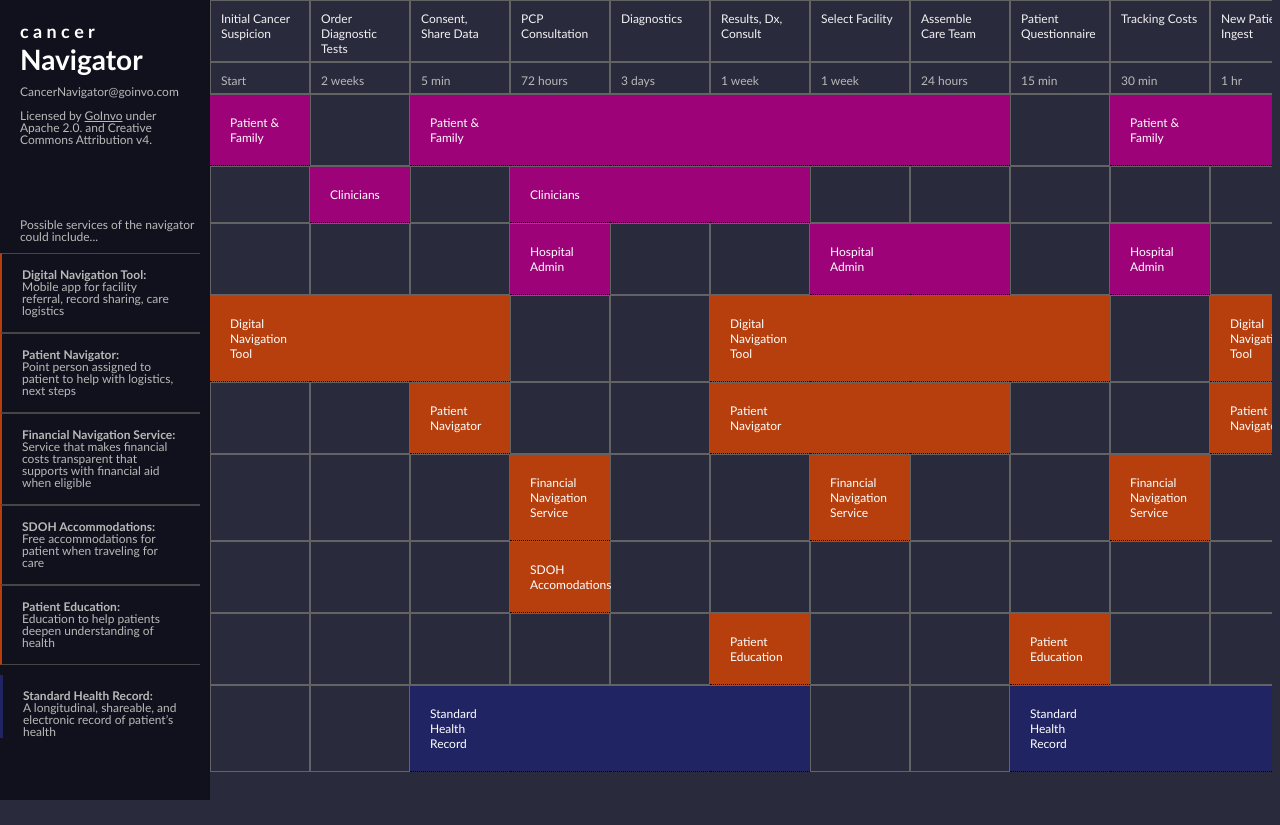
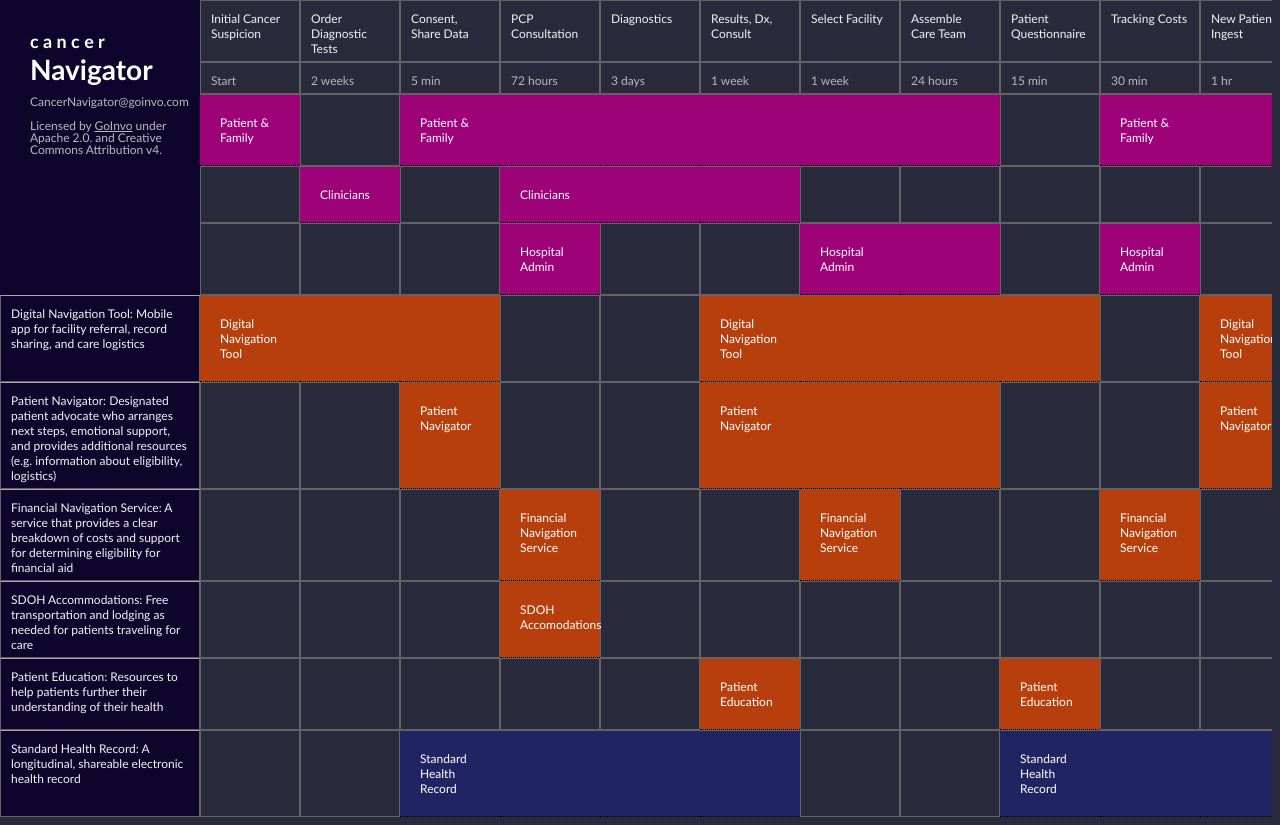
Before and after one commit to goinvo/cancernavigator, a plain HTML site: page index.html in a window 1280 px wide. Before the commit the page ends 800 px from the top, so only its background shows below. Drawn offline with Linux system fonts and the light colour scheme.

Commit message:
Add row formatting and align legend w/ row

```diff
--- a/index.css
+++ b/index.css
@@ -117,19 +117,6 @@ body {
     text-align: left;
 }
 
-.side-nav {
-    height: 100%; /* Full-height: remove this if you want "auto" height */
-    width: 200px; /* Set the width of the sidebar */
-    background-color: none;
-    color: white;
-    position: fixed; /* Fixed Sidebar (stay in place on scroll) */
-    z-index: 1; /* Stay on top */
-    top: 0; /* Stay at the top */
-    background-color: rgb(17, 17, 29);
-    padding: 0px 10px 0px 0px;
-    margin-top: 0px;
-}
-
 .footer {
     font-size: 12px;
     padding-left: 20px;
@@ -141,32 +128,11 @@ body {
     width: 175px; /* Set the width of the sidebar */
 }
 
-
-#myPanel {
-    position: fixed;
-    top: 0;
-    right: -300px;
-    width: 350px;
-    height: 100%;
-    background-color: rgb(23, 23, 39);
-    box-shadow: 0px 0px 10px rgba(0, 0, 0, 0.5);
-    transition: left 0.3s ease-in-out;
-    z-index: 1000;
-  }
-
-  #myPanel.show {
-    right: 0;
-  }
-
-  #myDiv {
-    cursor: pointer;
-  }
-
 .grid-container {
     display: grid; /* May want a mobile version that is a different display that's flexible, responsive */
-    grid-template-columns: 100px 100px 100px 100px 100px 100px 100px 100px 100px 100px 100px 100px 100px 100px 100px 100px 100px 100px 100px 100px 100px;
+    grid-template-columns: 200px 100px 100px 100px 100px 100px 100px 100px 100px 100px 100px 100px 100px 100px 100px 100px 100px 100px 100px 100px 100px 100px;
     background-color: none;
-    margin-left: 210px;
+    margin-left: 0px;
     padding-right: 40px;
     overflow-x:auto;
     overflow-y:auto;
@@ -182,15 +148,6 @@ body {
     font-family: 'Gill Sans', 'Gill Sans MT', Calibri, 'Trebuchet MS', sans-serif;
 }
 
-.side-panel {
-    font-family: 'Gill Sans', 'Gill Sans MT', Calibri, 'Trebuchet MS', sans-serif;
-    text-align: left;
-    font-size: 16px;
-    padding-top: 20px;
-    padding-left: 30px;
-    margin-bottom: 5px;
-    color:#ffffff;
-}
 
 .pink {
     color:#ffffff;
--- a/index.html
+++ b/index.html
@@ -1,7 +1,5 @@
 <!DOCTYPE html>
-<html>
-
-<head>
+<html><head>
   <link rel="stylesheet" href="index.css">
   <script src="index.js"></script>
 
@@ -10,7 +8,19 @@
 
 <body>
 
-<div class="side-nav">
+
+
+<div class="grid-container">
+<div class="grid-item grid-sidebar-first" style="
+  grid-row-start: 1;
+  grid-row-end: 6;
+  background-color: rgb(14, 5, 45);
+  left: 0;
+  top: 0;
+  border: 0;
+  position: sticky;
+  z-index: 1003;
+">
 <p class="alignleft big-font">c a n c e r<br><span class="huge-font">Navigator</span></p>
 <p class="alignleft small-font">
   CancerNavigator@goinvo.com<br>
@@ -18,110 +28,75 @@
   Licensed by
   <a href="https://www.goinvo.com" style="color:#b9b9b9">GoInvo</a>
   under Apache 2.0. and Creative Commons Attribution v4.
-  </p>
-  <div>
-    <p class="services-description">
-    Possible services of the navigator could include...
-    </p>
-  </div>
-  <div>
-    <p class="alignleft small-font-purple">
-      <b>Digital Navigation Tool:</b><br>
-      Mobile app for facility referral, record sharing, care logistics
-      </p>
-    <p class="alignleft small-font-purple">
-      <b>Patient Navigator:</b><br>
-      Point person assigned to patient to help with logistics, next steps
-      </p>
-    <p class="alignleft small-font-purple">
-      <b>Financial Navigation Service:</b><br>
-      Service that makes financial costs transparent that supports with financial aid when eligible
-      </p>
-    <p class="alignleft small-font-purple">
-      <b>SDOH Accommodations:</b><br>
-      Free accommodations for patient when traveling for care
-      </p>
-    <p class="alignleft small-font-purple">
-      <b>Patient Education:</b><br>
-      Education to help patients deepen understanding of health
-      </p>
-    <p class="alignleft small-font-blue" style="padding-bottom: 0px;">
-      <b>Standard Health Record:</b><br>
-      A longitudinal, shareable, and electronic record of patient’s health
-      </p>
-  </div>
-</div>
-
-<div class="grid-container">
-<!--Titles-->
-  <div class="grid-item">Initial Cancer Suspicion</div>
-  <div class="grid-item">Order Diagnostic Tests</div>
-  <div class="grid-item">Consent, Share Data</div>
-  <div class="grid-item">PCP Consultation</div>
-  <div class="grid-item">Diagnostics</div>
-  <div class="grid-item">Results, Dx, Consult</div>
-  <div class="grid-item">Select Facility</div>
-  <div class="grid-item">Assemble Care Team</div>
-  <div class="grid-item">Patient Questionnaire</div>
-  <div class="grid-item">Tracking Costs</div>
-  <div class="grid-item">New Patient Ingest</div>
-  <div class="grid-item">Results, Dx, Consult rd 2</div>
-  <div class="grid-item">Build Care Plan</div>
-  <div class="grid-item">Treatment</div>
-  <div class="grid-item">Trials, Research</div>
-  <div class="grid-item">Remission</div>
-  <div class="grid-item">Payment</div>
-  <div class="grid-item">Transition to Adult Care</div>
-  <div class="grid-item">Routine Checkups</div>
-  <div class="grid-item">Palliative Care</div>
-  <div class="grid-item">End of Life</div>
+</p></div><!--Titles-->
+<div class="grid-item" style="position: sticky; top: 0; z-index: 1001; background-color: #2A2A3D">Initial Cancer Suspicion</div>
+<div class="grid-item" style="position: sticky; top: 0; z-index: 1001; background-color: #2A2A3D;">Order Diagnostic Tests</div>
+<div class="grid-item" style="position: sticky; top: 0; z-index: 1001; background-color: #2A2A3D">Consent, Share Data</div>
+<div class="grid-item" style="position: sticky; top: 0; z-index: 1001; background-color: #2A2A3D">PCP Consultation</div>
+<div class="grid-item" style="position: sticky; top: 0; z-index: 1001; background-color: #2A2A3D">Diagnostics</div>
+<div class="grid-item" style="position: sticky; top: 0; z-index: 1001; background-color: #2A2A3D">Results, Dx, Consult</div>
+<div class="grid-item" style="position: sticky; top: 0; z-index: 1001; background-color: #2A2A3D">Select Facility</div>
+<div class="grid-item" style="position: sticky; top: 0; z-index: 1001; background-color: #2A2A3D">Assemble Care Team</div>
+<div class="grid-item" style="position: sticky; top: 0; z-index: 1001; background-color: #2A2A3D">Patient Questionnaire</div>
+<div class="grid-item" style="position: sticky; top: 0; z-index: 1001; background-color: #2A2A3D">Tracking Costs</div>
+<div class="grid-item" style="position: sticky; top: 0; z-index: 1001; background-color: #2A2A3D">New Patient Ingest</div>
+<div class="grid-item" style="position: sticky; top: 0; z-index: 1001; background-color: #2A2A3D">Results, Dx, Consult rd 2</div>
+<div class="grid-item" style="position: sticky; top: 0; z-index: 1001; background-color: #2A2A3D">Build Care Plan</div>
+<div class="grid-item" style="position: sticky; top: 0; z-index: 1001; background-color: #2A2A3D">Treatment</div>
+<div class="grid-item" style="position: sticky; top: 0; z-index: 1001; background-color: #2A2A3D">Trials, Research</div>
+<div class="grid-item" style="position: sticky; top: 0; z-index: 1001; background-color: #2A2A3D">Remission</div>
+<div class="grid-item" style="position: sticky; top: 0; z-index: 1001; background-color: #2A2A3D">Payment</div>
+<div class="grid-item" style="position: sticky; top: 0; z-index: 1001; background-color: #2A2A3D">Transition to Adult Care</div>
+<div class="grid-item" style="position: sticky; top: 0; z-index: 1001; background-color: #2A2A3D">Routine Checkups</div>
+<div class="grid-item" style="position: sticky; top: 0; z-index: 1001; background-color: #2A2A3D">Palliative Care</div>
+<div class="grid-item" style="position: sticky; top: 0; z-index: 1001; background-color: #2A2A3D">End of Life</div>
 <!--Time Stamp-->
-  <div class="grid-item" style="color:#b9b9b9">Start</div>
-  <div class="grid-item" style="color:#b9b9b9">2 weeks</div>
-  <div class="grid-item" style="color:#b9b9b9">5 min</div>
-  <div class="grid-item" style="color:#b9b9b9">72 hours</div>
-  <div class="grid-item" style="color:#b9b9b9">3 days</div>
-  <div class="grid-item" style="color:#b9b9b9">1 week</div>
-  <div class="grid-item" style="color:#b9b9b9">1 week</div>
-  <div class="grid-item" style="color:#b9b9b9">24 hours</div>
-  <div class="grid-item" style="color:#b9b9b9">15 min</div>
-  <div class="grid-item" style="color:#b9b9b9">30 min</div>
-  <div class="grid-item" style="color:#b9b9b9">1 hr</div>
-  <div class="grid-item" style="color:#b9b9b9">2 days</div>
-  <div class="grid-item" style="color:#b9b9b9">1 week</div>
-  <div class="grid-item" style="color:#b9b9b9">1 month+</div>
-  <div class="grid-item" style="color:#b9b9b9">1 week+</div>
-  <div class="grid-item" style="color:#b9b9b9">1 month+</div>
-  <div class="grid-item" style="color:#b9b9b9">1 day - mo+</div>
-  <div class="grid-item" style="color:#b9b9b9">18 y.o.</div>
-  <div class="grid-item" style="color:#b9b9b9">1 per month</div>
-  <div class="grid-item" style="color:#b9b9b9">Undefined</div>
-  <div class="grid-item" style="color:#b9b9b9">End</div>
+<div class="grid-item" style="position: sticky; top: 45px; z-index: 1001; background-color: #2A2A3D; color:#b9b9b9">Start</div>
+<div class="grid-item" style="position: sticky; top: 45px; z-index: 1001; background-color: #2A2A3D; color:#b9b9b9">2 weeks</div>
+<div class="grid-item" style="position: sticky; top: 45px; z-index: 1001; background-color: #2A2A3D; color:#b9b9b9">5 min</div>
+<div class="grid-item" style="position: sticky; top: 45px; z-index: 1001; background-color: #2A2A3D; color:#b9b9b9">72 hours</div>
+<div class="grid-item" style="position: sticky; top: 45px; z-index: 1001; background-color: #2A2A3D; color:#b9b9b9">3 days</div>
+<div class="grid-item" style="position: sticky; top: 45px; z-index: 1001; background-color: #2A2A3D; color:#b9b9b9">1 week</div>
+<div class="grid-item" style="position: sticky; top: 45px; z-index: 1001; background-color: #2A2A3D; color:#b9b9b9">1 week</div>
+<div class="grid-item" style="position: sticky; top: 45px; z-index: 1001; background-color: #2A2A3D; color:#b9b9b9">24 hours</div>
+<div class="grid-item" style="position: sticky; top: 45px; z-index: 1001; background-color: #2A2A3D; color:#b9b9b9">15 min</div>
+<div class="grid-item" style="position: sticky; top: 45px; z-index: 1001; background-color: #2A2A3D; color:#b9b9b9">30 min</div>
+<div class="grid-item" style="position: sticky; top: 45px; z-index: 1001; background-color: #2A2A3D; color:#b9b9b9">1 hr</div>
+<div class="grid-item" style="position: sticky; top: 45px; z-index: 1001; background-color: #2A2A3D; color:#b9b9b9">2 days</div>
+<div class="grid-item" style="position: sticky; top: 45px; z-index: 1001; background-color: #2A2A3D; color:#b9b9b9">1 week</div>
+<div class="grid-item" style="position: sticky; top: 45px; z-index: 1001; background-color: #2A2A3D; color:#b9b9b9">1 month+</div>
+<div class="grid-item" style="position: sticky; top: 45px; z-index: 1001; background-color: #2A2A3D; color:#b9b9b9">1 week+</div>
+<div class="grid-item" style="position: sticky; top: 45px; z-index: 1001; background-color: #2A2A3D; color:#b9b9b9">1 month+</div>
+<div class="grid-item" style="position: sticky; top: 45px; z-index: 1001; background-color: #2A2A3D; color:#b9b9b9">1 day - mo+</div>
+<div class="grid-item" style="position: sticky; top: 45px; z-index: 1001; background-color: #2A2A3D; color:#b9b9b9">18 y.o.</div>
+<div class="grid-item" style="position: sticky; top: 45px; z-index: 1001; background-color: #2A2A3D; color:#b9b9b9">1 per month</div>
+<div class="grid-item" style="position: sticky; top: 45px; z-index: 1001; background-color: #2A2A3D; color:#b9b9b9">Undefined</div>
+<div class="grid-item" style="position: sticky; top: 45px; z-index: 1001; background-color: #2A2A3D; color:#b9b9b9">End</div>
 <!--Patient & Family-->
-  <div class="pink tooltip" id="pink" onclick="pink_Div()">Patient & Family
+<div class="pink tooltip" id="pink" onclick="pink_Div()">Patient &amp; Family
   <span class="tooltiptext">Patient experiences continued symptoms.</span>
 </div>
 <div class="grid-item"></div>
-  <div class="pink tooltip" id="myDiv" onclick="togglePanel()">Patient & Family
-    <span class="tooltiptext">Patient & family consent to health record access and release.</span>
+<div class="pink tooltip" id="myDiv" onclick="togglePanel()">Patient &amp; Family
+  <span class="tooltiptext">Patient &amp; family consent to health record access and release.</span>
 </div>
 <div class="pink tooltip">
-    <span class="tooltiptext">Patient & family visit PCP.</span>
+  <span class="tooltiptext">Patient &amp; family visit PCP.</span>
 </div>
 <div class="pink tooltip">
-    <span class="tooltiptext">Patient & family go to appointment to receive testing.</span>
+  <span class="tooltiptext">Patient &amp; family go to appointment to receive testing.</span>
 </div>
 <div class="pink tooltip">
-    <span class="tooltiptext">Patient & family obtain access to test results.</span>
+  <span class="tooltiptext">Patient &amp; family obtain access to test results.</span>
 </div>
 <div class="pink tooltip">
-    <span class="tooltiptext">Patient & family selects facility, doctor, and availability.</span>
+  <span class="tooltiptext">Patient &amp; family selects facility, doctor, and availability.</span>
 </div>
 <div class="pink tooltip">
   <span class="tooltiptext">Patient can request a change at any time.</span>
 </div>
 <div class="grid-item"></div>
-  <div class="pink tooltip">Patient & Family
+<div class="pink tooltip">Patient &amp; Family
   <span class="tooltiptext">Patient sets up preferred payment schedule.</span>
 </div>
 <div class="pink tooltip">
@@ -131,10 +106,10 @@
   <span class="tooltiptext">Patient meets clinician and discusses next steps.</span>
 </div>
 <div class="pink tooltip">
-    <span class="tooltiptext">Patient & family discuss treatment options with clinician, coordinator, and peers.</span>
+  <span class="tooltiptext">Patient &amp; family discuss treatment options with clinician, coordinator, and peers.</span>
 </div>
 <div class="pink tooltip">
-    <span class="tooltiptext">Patient & family request a second opinion.</span>
+  <span class="tooltiptext">Patient &amp; family request a second opinion.</span>
 </div>
 <div class="pink tooltip">
   <span class="tooltiptext">If eligible, patient consider options for clinical trial.</span>
@@ -160,7 +135,7 @@
 <!--Clinicians-->
 <div class="grid-item"></div>
 <div class="pink tooltip">Clinicians
-    <span class="tooltiptext">PCP suspects cancer based on test results and refers patient & family to patient navigator.</span>
+  <span class="tooltiptext">PCP suspects cancer based on test results and refers patient &amp; family to patient navigator.</span>
 </div>
 <div class="grid-item"></div>
 <div class="pink tooltip">Clinicians
@@ -170,7 +145,7 @@
   <span class="tooltiptext">Clinicians conduct testing.</span>
 </div>
 <div class="pink tooltip">
-    <span class="tooltiptext">PCP suspects cancer based on test results and refers patient & family to patient navigator.</span>
+  <span class="tooltiptext">PCP suspects cancer based on test results and refers patient &amp; family to patient navigator.</span>
 </div>
 <div class="grid-item"></div>
 <div class="grid-item"></div>
@@ -234,9 +209,20 @@
 <div class="grid-item"></div>
 <div class="grid-item"></div>
 <div class="grid-item"></div>
-<!--Digital Navigation Tool-->
-    <div class="grid-item"></div>
-    <div class="purple tooltip">Digital Navigation Tool
+
+  <!--Digital Navigation Tool--><div class="grid-item"></div>
+  <div class="grid-item" style="
+  /* grid-row-start: 5; */
+  /* grid-row-end: 6; */
+  border-top: 1px solid rgb(170, 170, 170);
+  position: sticky;
+  left: 0;
+  z-index: 1000;
+  background-color: rgb(14, 5, 45);">
+  Digital Navigation Tool: Mobile app for facility referral, record sharing, and care logistics
+  </div>
+  <div class="purple tooltip"
+  style="/*position: sticky;*/ left: 0; /* z-index: 1000; */">Digital Navigation Tool
       <span class="tooltiptext">Generates list of recommended testing based on symptoms and routine test results.</span>
   </div>
   <div class="purple tooltip">
@@ -270,7 +256,7 @@
       <span class="tooltiptext">Patient navigator explains treatment plan details, risks, and lifestyle changes.</span>
   </div>
   <div class="purple tooltip">
-        <span class="tooltiptext">Patient navigator aids patient & family through the treatment details and provides resources for support with life changes.</span>
+      <span class="tooltiptext">Patient navigator aids patient &amp; family through the treatment details and provides resources for support with life changes.</span>
   </div>
   <div class="purple tooltip">
       <span class="tooltiptext">Generates list of clinical trials that the patient is eligible for</span>
@@ -290,6 +276,16 @@
       <span class="tooltiptext">Facilitate transfer or deletion of records to loved one.</span>
   </div>
 <!--Patient Navigator-->
+  <div class="grid-item" style="
+  /* grid-row-start: 5; */
+  /* grid-row-end: 6; */
+  border-top: 1px solid rgb(170, 170, 170);
+  position: sticky;
+  left: 0;
+  z-index: 1000;
+  background-color: rgb(14, 5, 45);">
+  Patient Navigator: Designated patient advocate who arranges next steps, emotional support, and provides additional resources (e.g. information about eligibility, logistics)
+</div>
   <div class="grid-item"></div>
   <div class="grid-item"></div>
   <div class="purple tooltip">Patient Navigator
@@ -298,10 +294,10 @@
   <div class="grid-item"></div>
   <div class="grid-item"></div>
   <div class="purple tooltip">Patient Navigator
-        <span class="tooltiptext">Meets with clinician to understand diagnosis and reaches out to patient & family.</span>
+      <span class="tooltiptext">Meets with clinician to understand diagnosis and reaches out to patient &amp; family.</span>
   </div>
   <div class="purple tooltip">
-        <span class="tooltiptext">With patient & family, coordinator discuss SDOH needs and care preferences.</span>
+      <span class="tooltiptext">With patient &amp; family, coordinator discuss SDOH needs and care preferences.</span>
   </div>
   <div class="purple tooltip">
       <span class="tooltiptext">On-call services available for patient questions or urgent needs.</span>
@@ -332,8 +328,19 @@
       <span class="tooltiptext">Navigator reminds patient of any recommended annual screening and testing.</span>
   </div>
   <div class="grid-item"></div>
+  <div class="grid-item"></div>
 <!--Financial Navigation Service-->
-    <div class="grid-item"></div>
+  <div class="grid-item" style="
+  /* grid-row-start: 5; */
+  /* grid-row-end: 6; */
+  border-top: 1px solid rgb(170, 170, 170);
+  position: sticky;
+  left: 0;
+  z-index: 1000;
+  background-color: rgb(14, 5, 45);">
+  Financial Navigation Service:
+  A service that provides a clear breakdown of costs and support for determining eligibility for financial aid
+  </div>
   <div class="grid-item"></div>
   <div class="grid-item"></div>
   <div class="grid-item"></div>
@@ -364,8 +371,19 @@
   </div>
   <div class="grid-item"></div>
   <div class="grid-item"></div>
+  <div class="grid-item"></div>
 <!--SDOH Accomodations-->
-    <div class="grid-item"></div>
+  <div class="grid-item" style="
+  /* grid-row-start: 5; */
+  /* grid-row-end: 6; */
+  border-top: 1px solid rgb(170, 170, 170);
+  position: sticky;
+  left: 0;
+  z-index: 1000;
+  background-color: rgb(14, 5, 45);">
+  SDOH Accommodations:
+  Free transportation and lodging as needed for patients traveling for care
+  </div>
   <div class="grid-item"></div>
   <div class="grid-item"></div>
   <div class="grid-item"></div>
@@ -377,30 +395,43 @@
   <div class="grid-item"></div>
   <div class="grid-item"></div>
   <div class="grid-item"></div>
+  <div class="grid-item" style="
+  /* border: 1px solid pink; */
+"></div>
   <div class="grid-item"></div>
   <div class="grid-item"></div>
   <div class="grid-item"></div>
-    <div class="grid-item"></div>
-    <div class="purple tooltip">Transportation & Lodging
+  <div class="purple tooltip">SDOH Accomodations
     <span class="tooltiptext">Break down estimated treatment costs and financial aid that patient may be eligible for</span>
 </div>
   <div class="grid-item"></div>
   <div class="grid-item"></div>
   <div class="grid-item"></div>
-    <div class="purple tooltip">Transportation & Lodging
+  <div class="purple tooltip">SDOH Accomodations
       <span class="tooltiptext">If traveling or relocating for care, Patient navigator provides patient and family with resources for housing and transportation.</span>
   </div>
   <div class="grid-item"></div>
   <div class="grid-item"></div>
+  <div class="grid-item"></div>
 <!--Patient Education-->
-    <div class="grid-item"></div>
+  <div class="grid-item" style="
+  /* grid-row-start: 5; */
+  /* grid-row-end: 6; */
+  border-top: 1px solid rgb(170, 170, 170);
+  position: sticky;
+  left: 0;
+  z-index: 1000;
+  background-color: rgb(14, 5, 45);">
+  Patient Education:
+  Resources to help patients further their understanding of their health
+  </div>
   <div class="grid-item"></div>
   <div class="grid-item"></div>
   <div class="grid-item"></div>
   <div class="grid-item"></div>
   <div class="grid-item"></div>
   <div class="purple tooltip">Patient Education
-        <span class="tooltiptext">Patient literacy resources with patient & family about treatment.</span>
+      <span class="tooltiptext">Patient literacy resources with patient &amp; family about treatment.</span>
   </div>
   <div class="grid-item"></div>
   <div class="grid-item"></div>
@@ -424,8 +455,18 @@
   <div class="grid-item"></div>
   <div class="grid-item"></div>
 
-
 <!--Standard Health Record-->
+  <div class="grid-item" style="
+  /* grid-row-start: 5; */
+  /* grid-row-end: 6; */
+  border-top: 1px solid rgb(170, 170, 170);
+  position: sticky;
+  left: 0;
+  z-index: 1000;
+  background-color: rgb(14, 5, 45);">
+  Standard Health Record:
+  A longitudinal, shareable electronic health record
+  </div>
   <div class="grid-item"></div>
   <div class="grid-item"></div>
   <div class="blue tooltip">Standard Health Record
@@ -481,5 +522,8 @@
   </div>
 </div>
 
+
+
+
+
 </body>
-</html>
```
Lines whose indentation alone changed are shown as unchanged.
